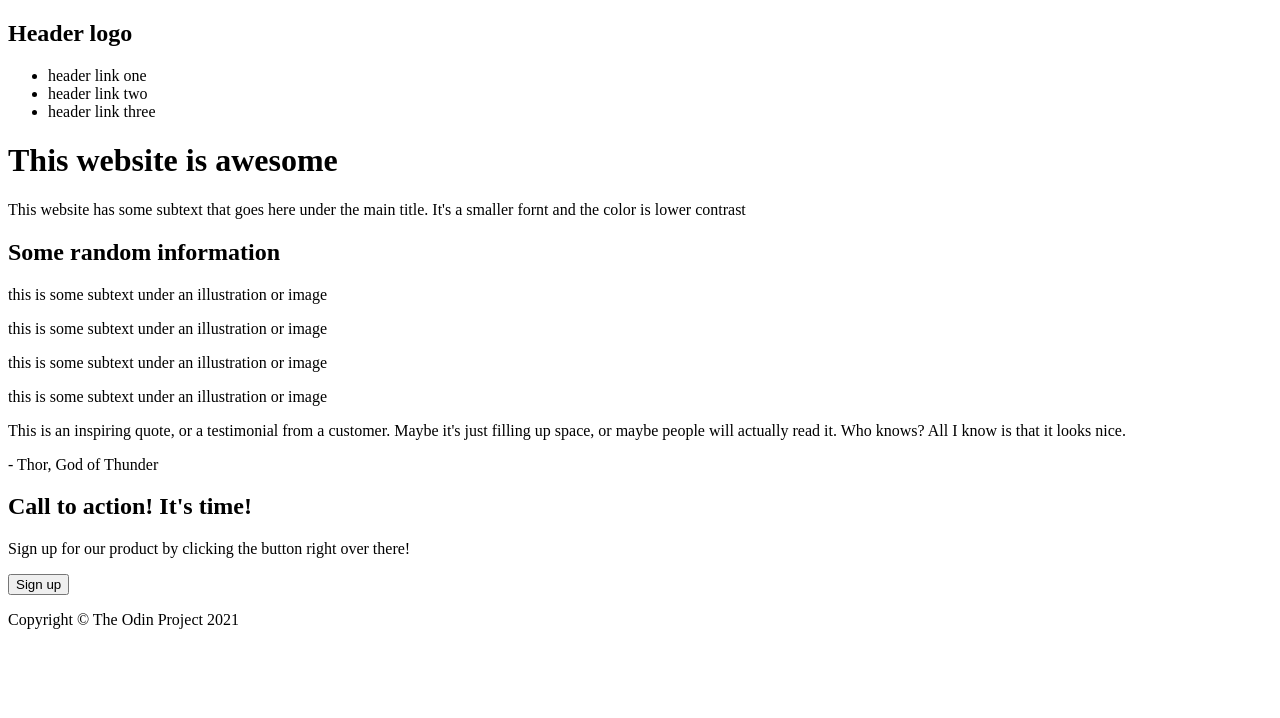
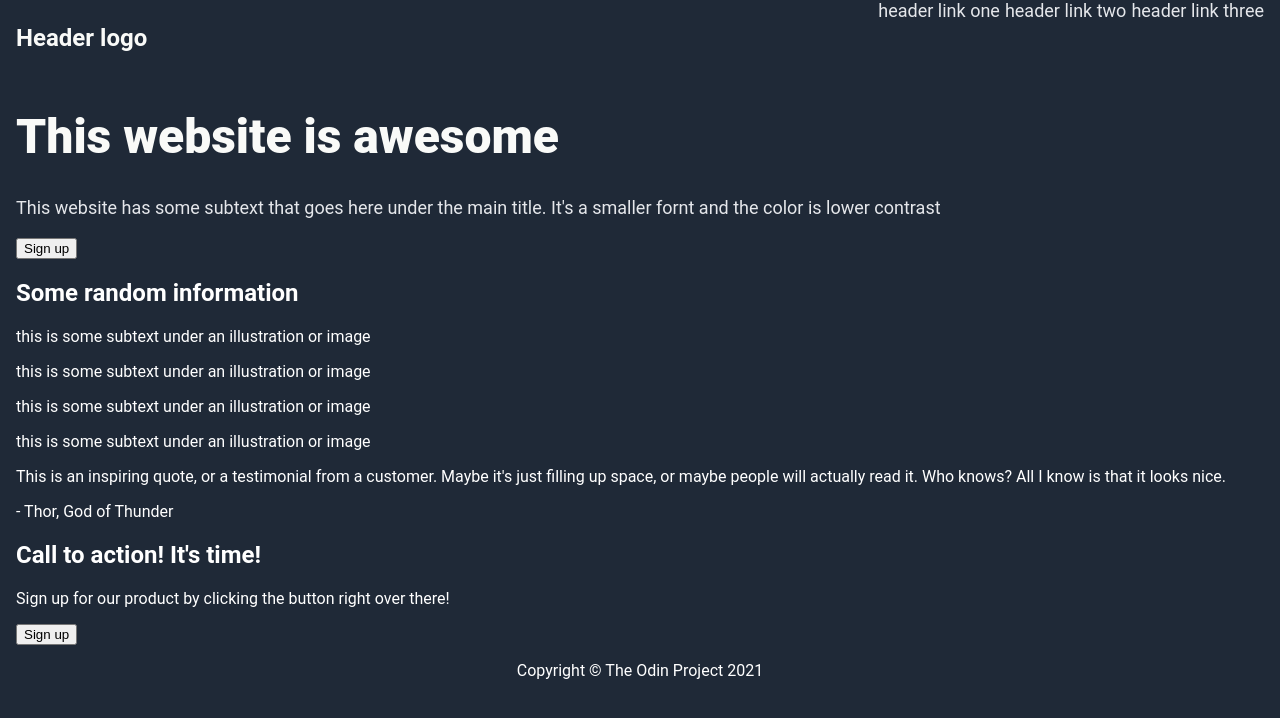
Before and after one commit to snaeem3/Landing-Page, a plain HTML site: page index.html in a window 1280 px wide. Drawn offline with Linux system fonts and the light colour scheme.

Commit message:
Add styles.css and add more content to index.html

```diff
--- a/index.html
+++ b/index.html
@@ -5,20 +5,22 @@
     <meta http-equiv="X-UA-Compatible" content="IE=edge">
     <meta name="viewport" content="width=device-width, initial-scale=1.0">
     <title>My Website</title>
+    <link rel="stylesheet" href="styles.css">
 </head>
 <body>
     <header>
-        <h2>Header logo</h2>
+        <h3>Header logo</h3>
         <ul>
             <li>header link one</li>
             <li>header link two</li>
             <li>header link three</li>
         </ul>
     </header>
-    <div class="section title">
+    <div class="section hero">
         <div class="content">
             <h1>This website is awesome</h1>
             <p>This website has some subtext that goes here under the main title. It's a smaller fornt and the color is lower contrast</p>
+            <button class="sign-up" type="button">Sign up</button>
         </div>
     </div>
     <div class="section image-info">
--- /dev/null
+++ b/styles.css
@@ -0,0 +1,42 @@
+body {
+    font-family: 'Roboto', sans-serif;
+    background: #1F2937;
+    color: white;
+    margin: auto 16px;
+}
+
+header {
+    display: flex;
+    justify-content: space-between;
+}
+
+ul {
+    list-style-type: none;
+    margin: 0;
+    padding: 0;
+    display: flex;
+    gap: 5px;
+    color: #E5E7EB;
+    font-size: 18px;
+  }
+
+header h3 {
+    font-size: 24px;
+    color: #F9FAF8;
+}
+
+.hero {
+    font-size: 18px;
+    color: #E5E7EB;
+}
+.hero h1 {
+    font-size: 48px;
+    color: #F9FAF8;
+    font-weight: 800;
+}
+
+footer {
+    display: flex;
+    justify-content: center;
+    align-items: center;
+}
```
